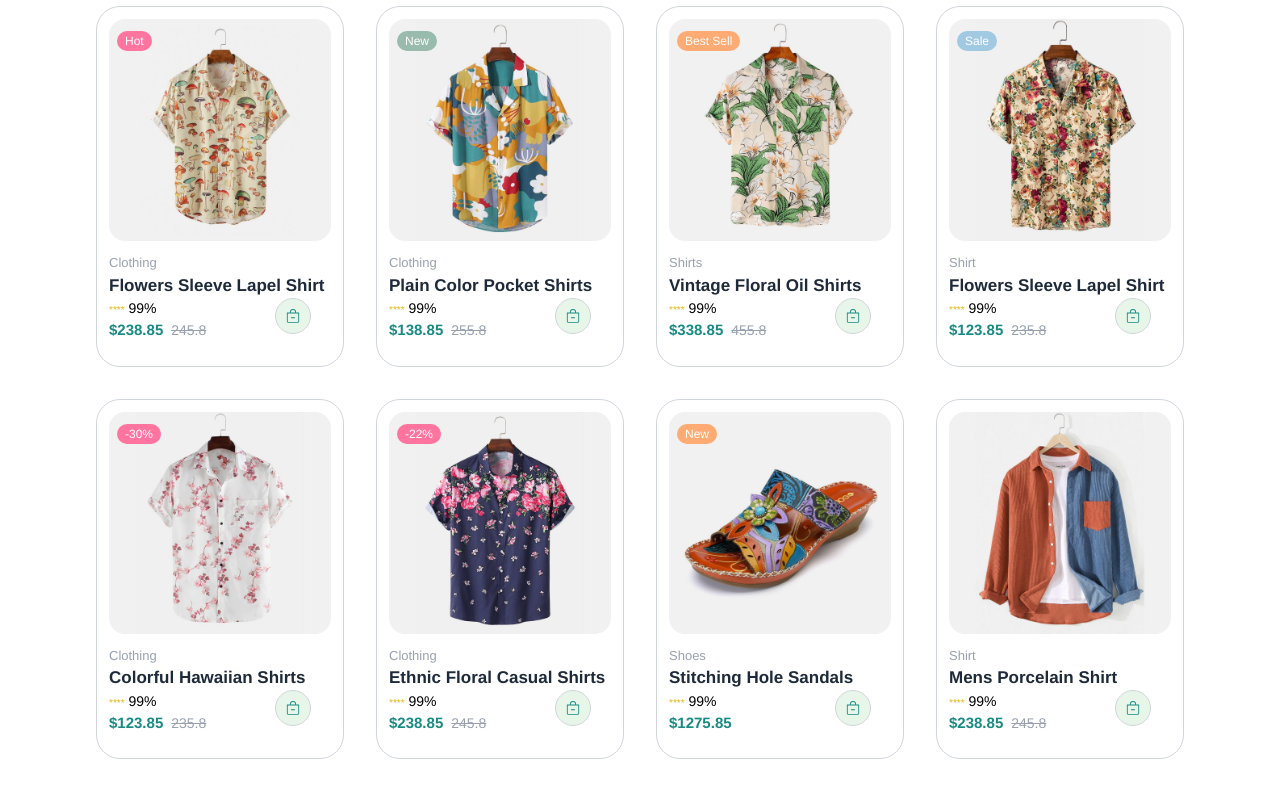
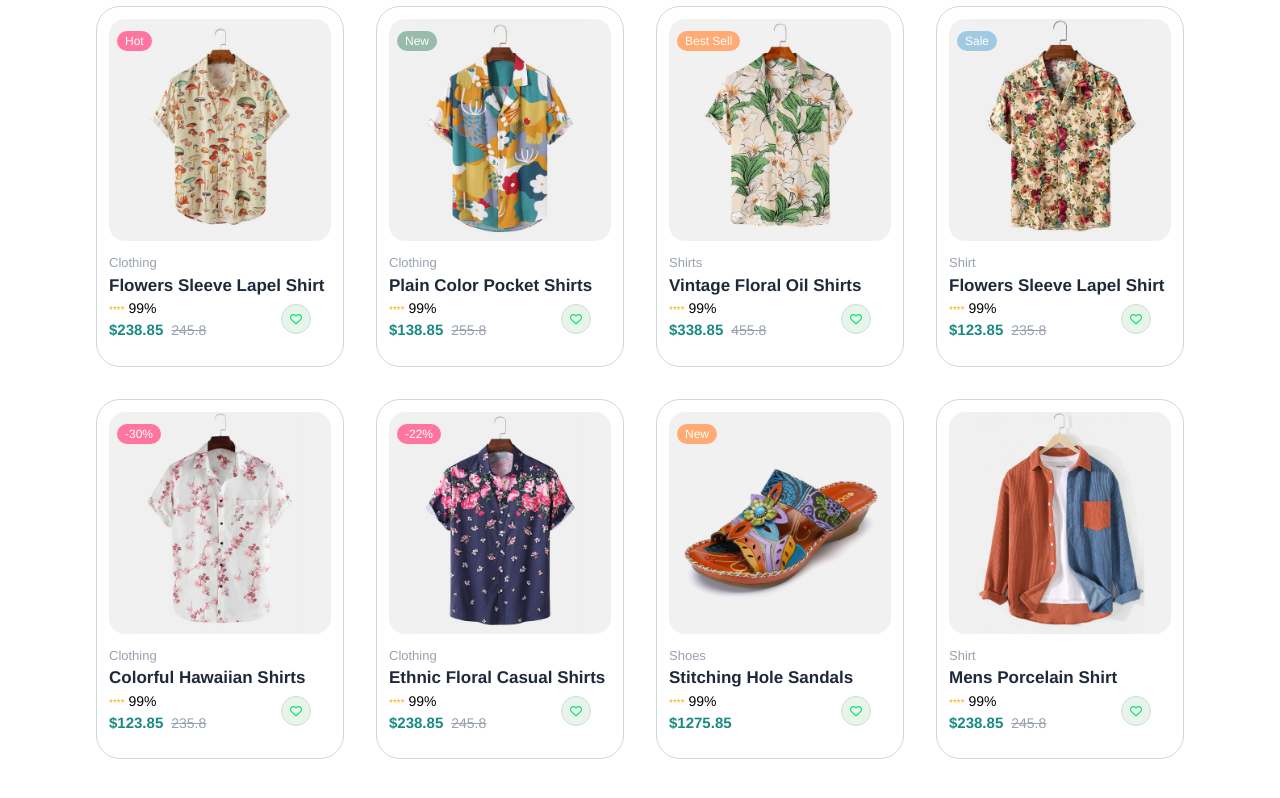
Before and after one commit to Dinesh8882/ee-commerce, a React (Vite) app: page / in a window 1280 px wide. Shown: the part 1039-1837 px from the top of the page. Built offline with nearby package versions, Linux system fonts and the light colour scheme.

Commit message:
Fixed header icon in card

```diff
--- a/src/components/Card.jsx
+++ b/src/components/Card.jsx
@@ -42,14 +42,14 @@ function Card({
               onClick={() => deletedWishList(item.id)}
               className="w-[30px] h-[30px] active:bg-[#088178] hover:bg-[#1e3130] hover:text-white bg-white text-[#088178] flex justify-center items-center rounded-full"
             >
-              <TiHeartFullOutline className="text-red-400" />
+              <TiHeartFullOutline className="text-red-400 text-[12px]" />
             </div>
           ) : (
             <div
               onClick={() => addProductInWishlist(item)}
-              className="w-[30px] h-[30px] active:bg-[#088178] hover:bg-[#1e3130] hover:text-white bg-white text-[#088178] flex justify-center items-center rounded-full"
+              className="w-[30px]  h-[30px] active:bg-[#088178] hover:bg-[#1e3130] hover:text-white bg-white text-[#088178] flex justify-center items-center rounded-full"
             >
-              <FaRegHeart className="text-green-400" />
+              <FaRegHeart className="text-green-400 text-[12px]" />
             </div>
           )}
         </div>
@@ -79,11 +79,28 @@ function Card({
           </span>
         </div>
       </div>
-      {categories && (
-        <p className="bg-[#e8f6ea] border border-gray-300 w-9 h-9 rounded-full flex justify-center items-center absolute bottom-8 right-8">
-          <BsBagDash className=" text-[#198a82] " />
-        </p>
-      )}
+      <div className="flex gap-3 absolute bottom-8 right-8 items-center">
+         {inWishList ? (
+            <div
+              onClick={() => deletedWishList(item.id)}
+              className="w-[30px] bg-[#e8f6ea] h-[30px] border border-gray-300  active:bg-[#088178] hover:bg-[#1e3130] hover:text-white  text-[#088178] flex justify-center items-center rounded-full"
+            >
+              <TiHeartFullOutline className="text-red-400 text-[13px]" />
+            </div>
+          ) : (
+            <div
+              onClick={() => addProductInWishlist(item)}
+              className="w-[30px] bg-[#e8f6ea] h-[30px] active:bg-[#088178] border border-gray-300 hover:bg-[#1e3130] hover:text-white  text-[#088178] flex justify-center items-center rounded-full"
+            >
+              <FaRegHeart className="text-green-400 text-[12px]" />
+            </div>
+          )}
+        {/* {categories && (
+          <p className="bg-[#e8f6ea] border border-gray-300 w-9 h-9 rounded-full flex justify-center items-center ">
+            <BsBagDash className=" text-[#198a82] text-sm" />
+          </p>
+        )} */}
+      </div>
     </div>
   );
 }
```
